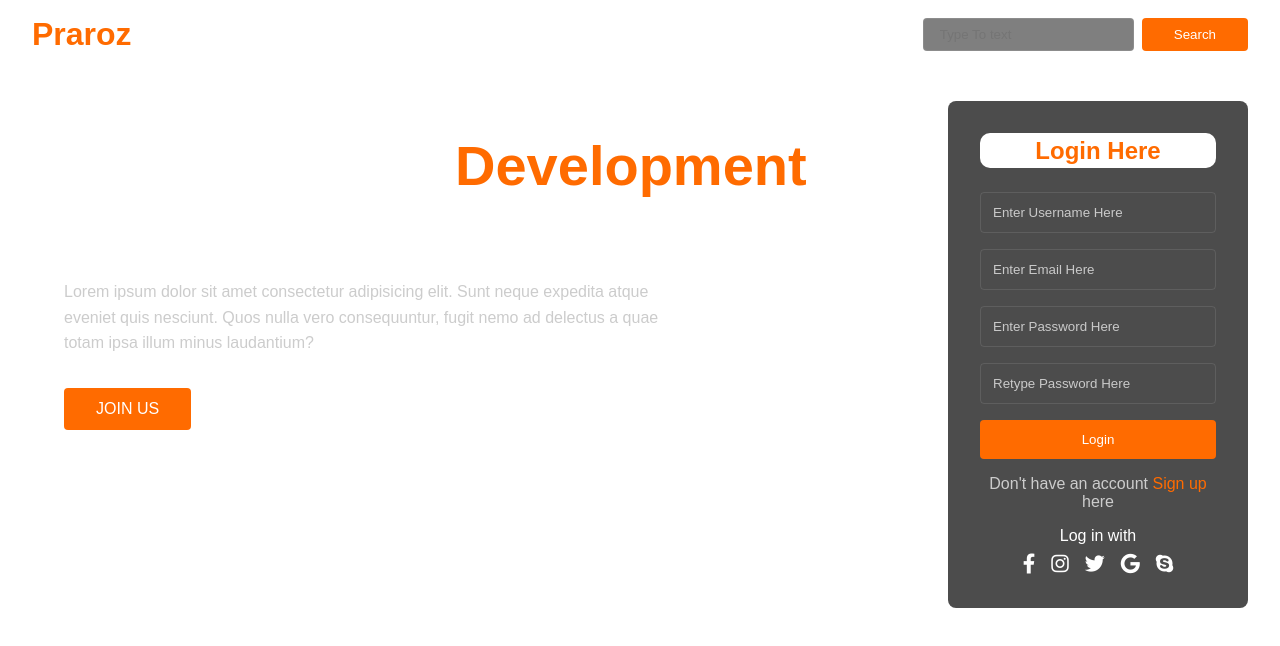
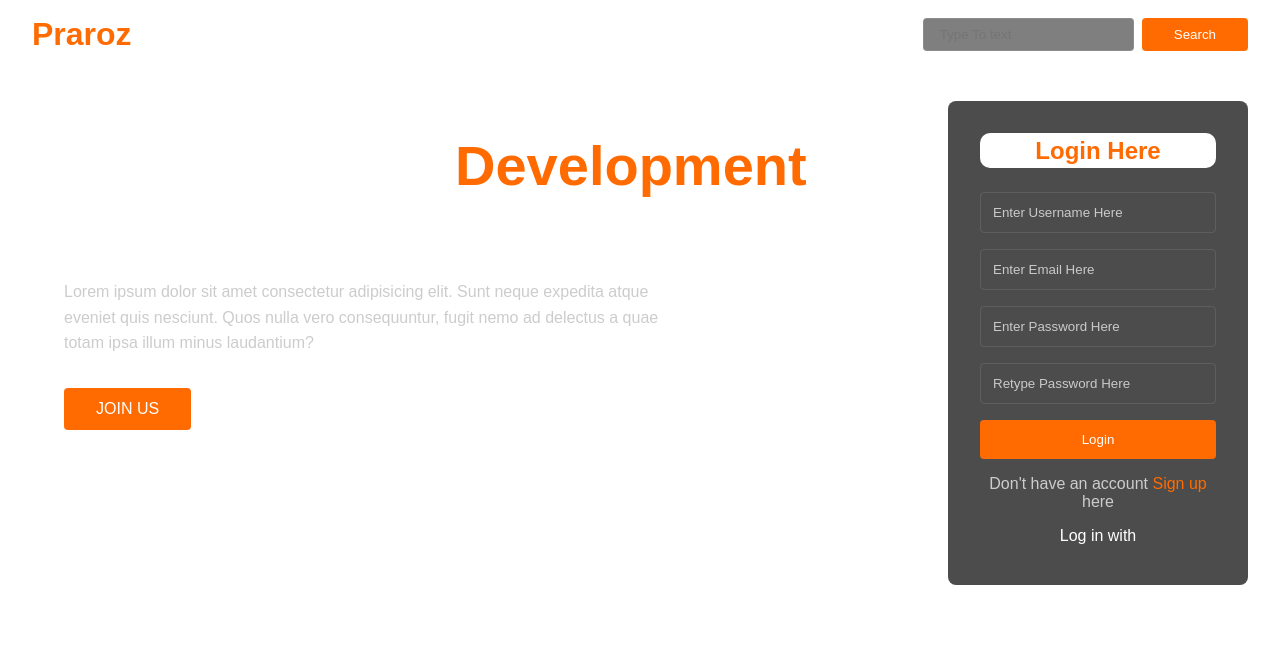
Before and after one commit to Diablo247/css-final-assignment, a plain HTML site: page index.html in a window 1280 px wide. Drawn offline with Linux system fonts and the light colour scheme.

Commit message:
Update index.html

```diff
--- a/index.html
+++ b/index.html
@@ -5,7 +5,7 @@
     <meta name="viewport" content="width=device-width, initial-scale=1.0">
     <title>Web Design & Development Course</title>
     <link rel="stylesheet" href="styles.css">
-    <link rel="stylesheet" href="https://cdnjs.cloudflare.com/ajax/libs/font-awesome/6.0.0/css/all.min.css">
+
 </head>
 <body>
     <div class="container">
```
